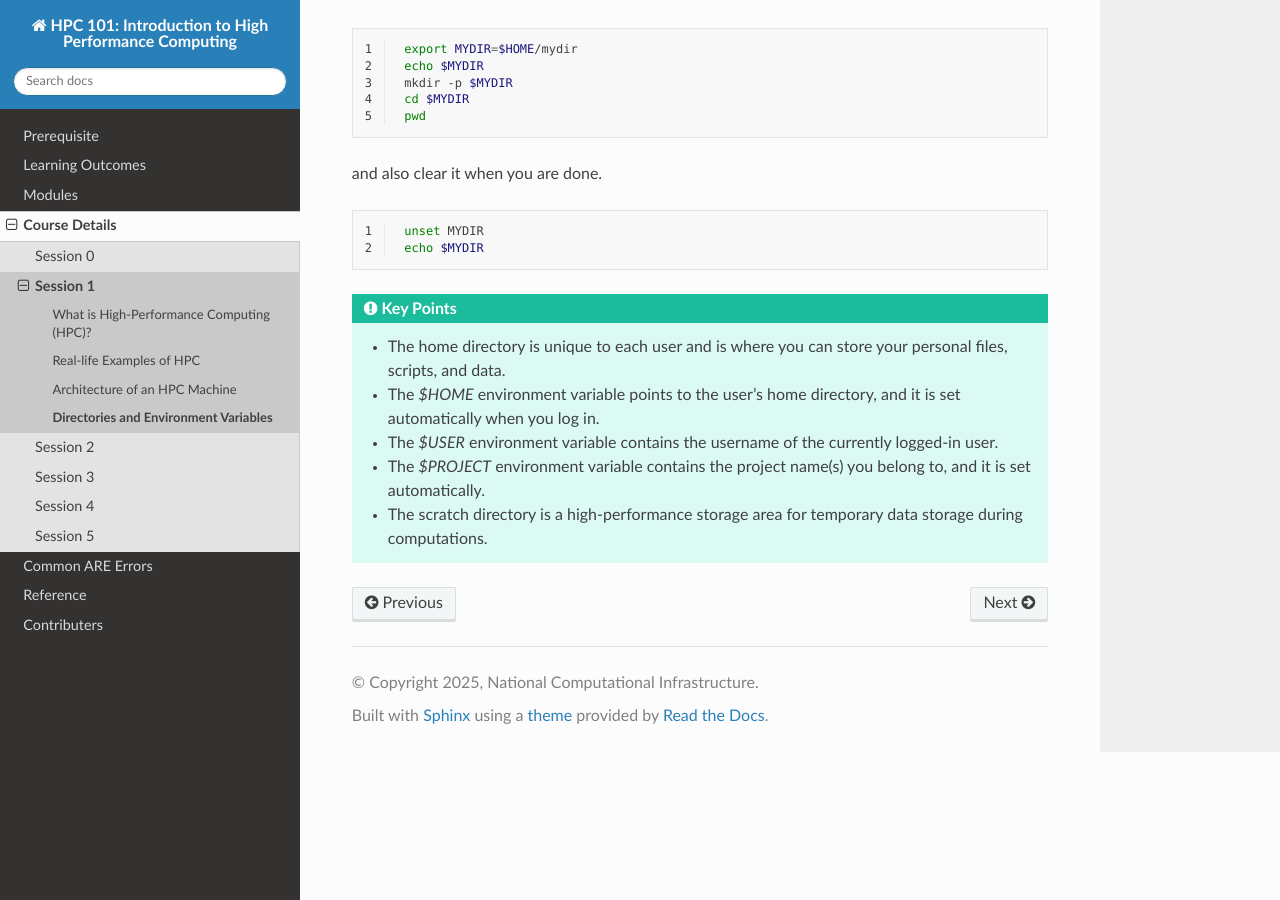
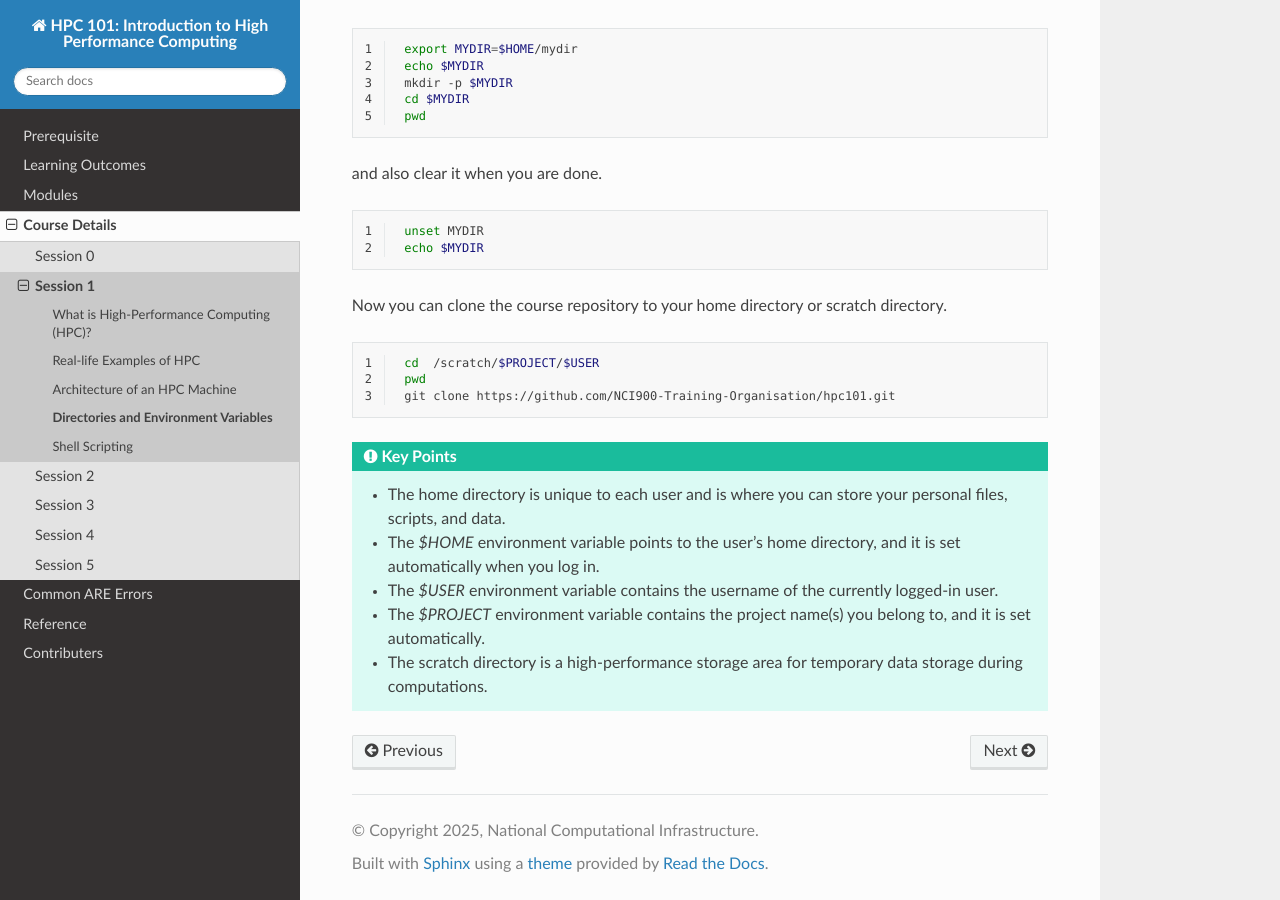
Before and after one commit to matinnuhamunada/hpc101, a Sphinx documentation site: the page built from docs/source/tutorial/session1/directory.rst, in a window 1280 px wide and 900 px high, scrolled down 1212 px. Built offline with Sphinx 7.4.7 and the Read the Docs theme 3.1.0, drawn with Linux system fonts in a browser that asks for light colours.

Commit message:
shell scripts added

```diff
--- a/docs/source/tutorial/session1.rst
+++ b/docs/source/tutorial/session1.rst
@@ -6,3 +6,4 @@
     session1/real_examples.rst
     session1/arch.rst
     session1/directory.rst
+    session1/shell.rst
--- a/docs/source/tutorial/session1/directory.rst
+++ b/docs/source/tutorial/session1/directory.rst
@@ -85,6 +85,16 @@
     echo $MYDIR
 
 
+Now you can clone the course repository to your home directory or scratch directory.
+
+.. code-block:: bash
+   :linenos:
+
+    cd  /scratch/$PROJECT/$USER
+    pwd
+    git clone https://github.com/NCI900-Training-Organisation/hpc101.git
+
+
 .. admonition:: Key Points
    :class: hint
 
```
Also changed, not shown: docs/source/tutorial/session1/shell.rst (added, +67 -0 lines), 1 other file.
